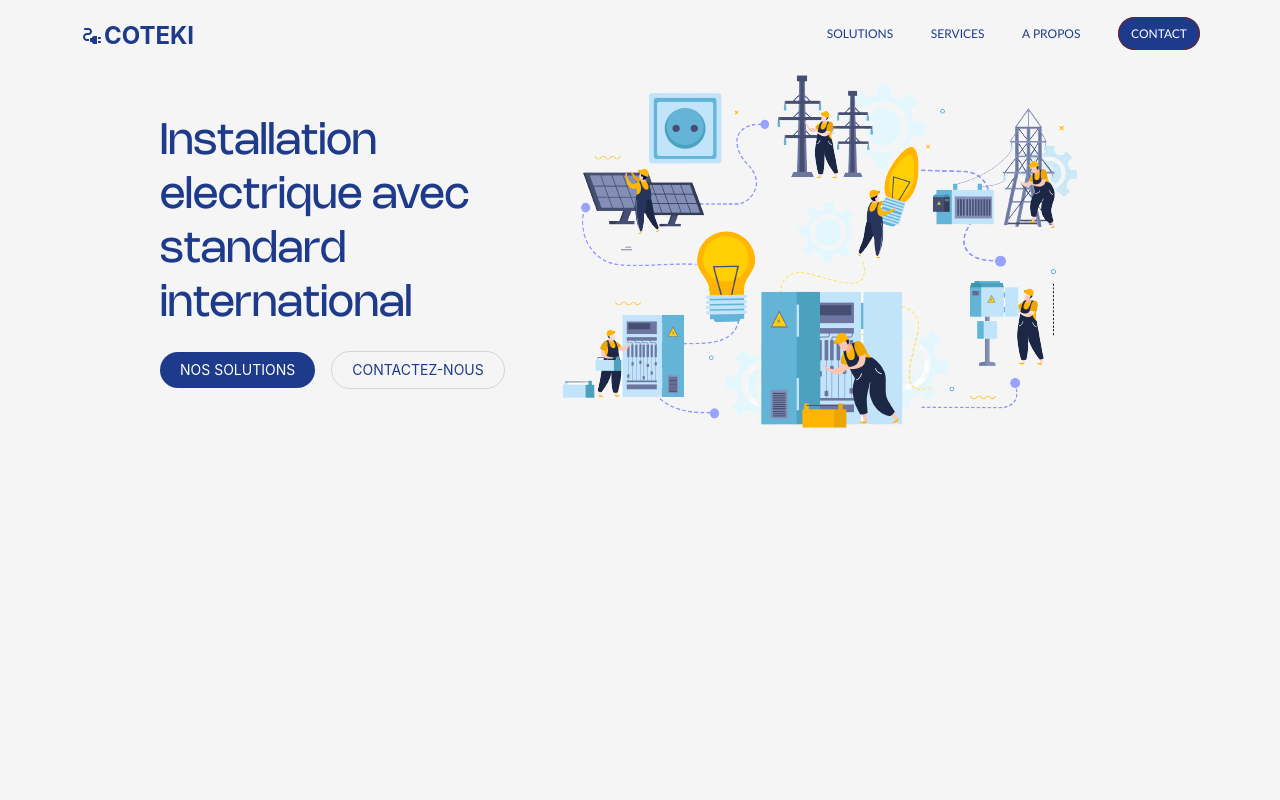
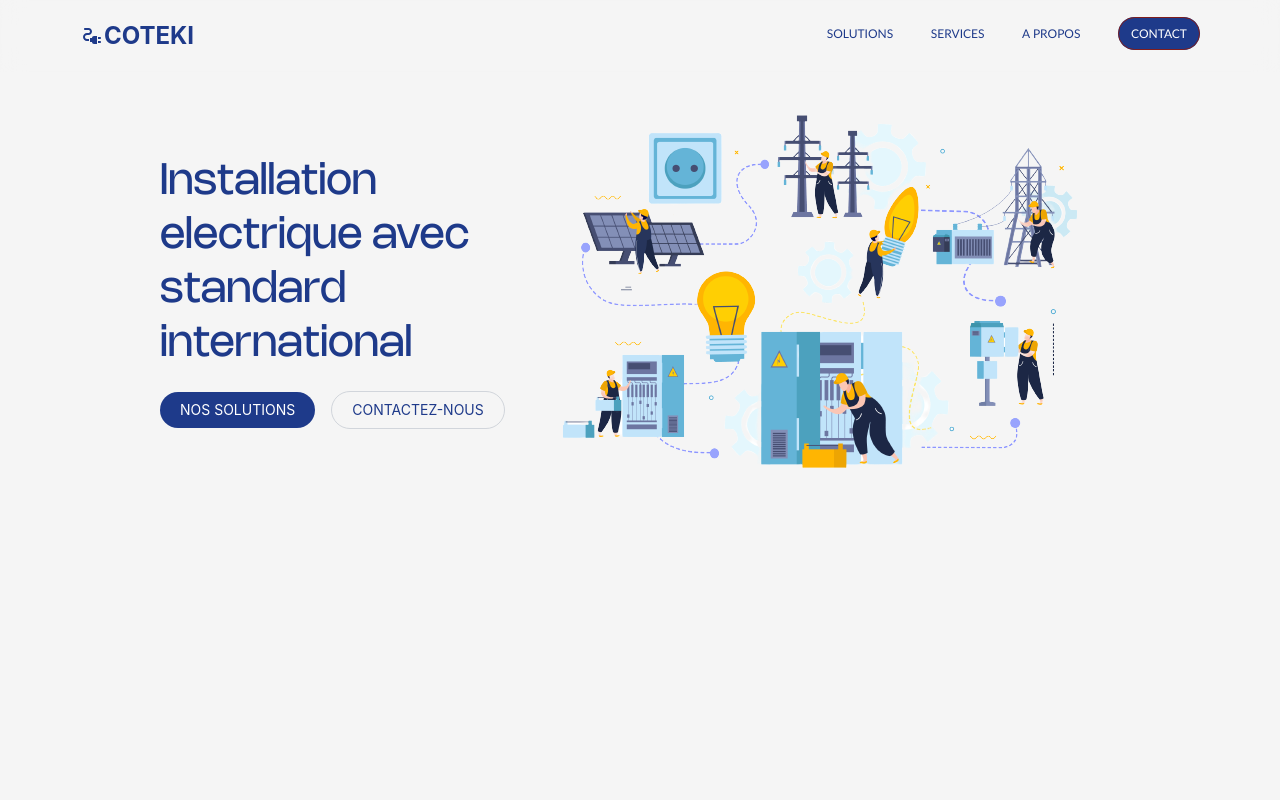
Before and after one commit to iambenkis/Aris-website, a React (Create React App) app: page / in a window 1280 px wide. Shown: the top 800 px of the page. Built offline with nearby package versions, Linux system fonts and the light colour scheme.

Commit message:
Update Home section

```diff
--- a/src/components/Home.jsx
+++ b/src/components/Home.jsx
@@ -2,7 +2,7 @@
 
 const Home = () => {
   return (
-    <div className="w-full h-screen pt-10">
+    <div className="w-full h-screen pt-20">
       <div className="flex w-full justify-between items-center px-[10rem]">
         <div>
           <h1 className="text-[2.7rem] font-[RegularNohemi] font-medium text-blue-900 leading-tight">
```
